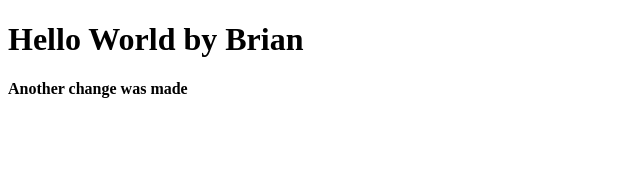
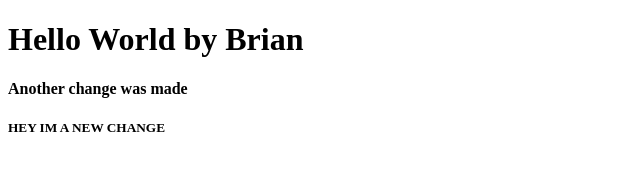
Before and after one commit to bstanton773/kekambas-125_collab_project, a plain HTML site: page index.html in a window 1280 px wide. Shown: the whole page, without its empty margins (0-640 px from the left). Drawn offline with Linux system fonts and the light colour scheme.

Commit message:
added h5

```diff
--- a/index.html
+++ b/index.html
@@ -11,5 +11,7 @@
 
     <h4>Another change was made</h4>
 
+    <h5>HEY IM A NEW CHANGE</h5>
+
 </body>
 </html>
```
